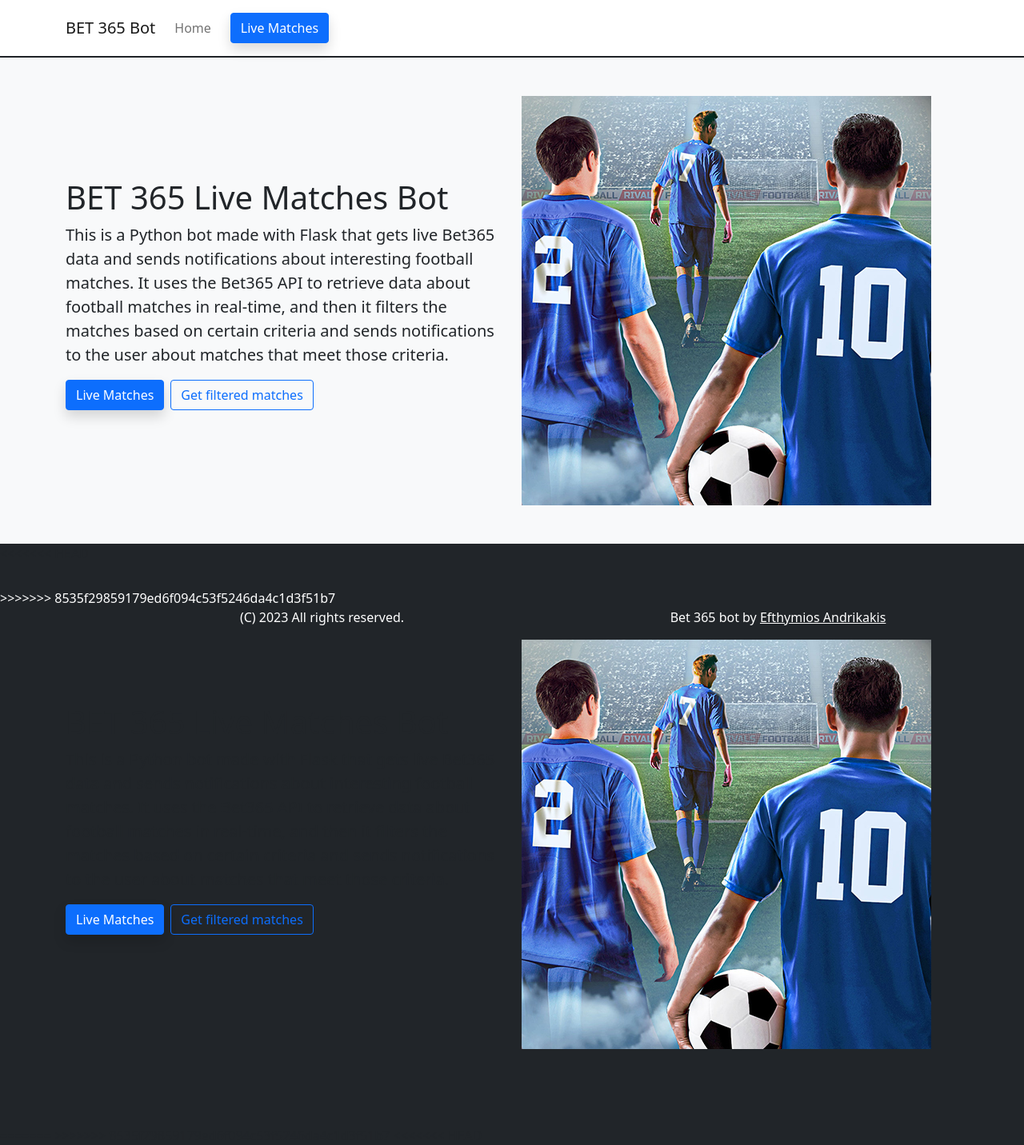
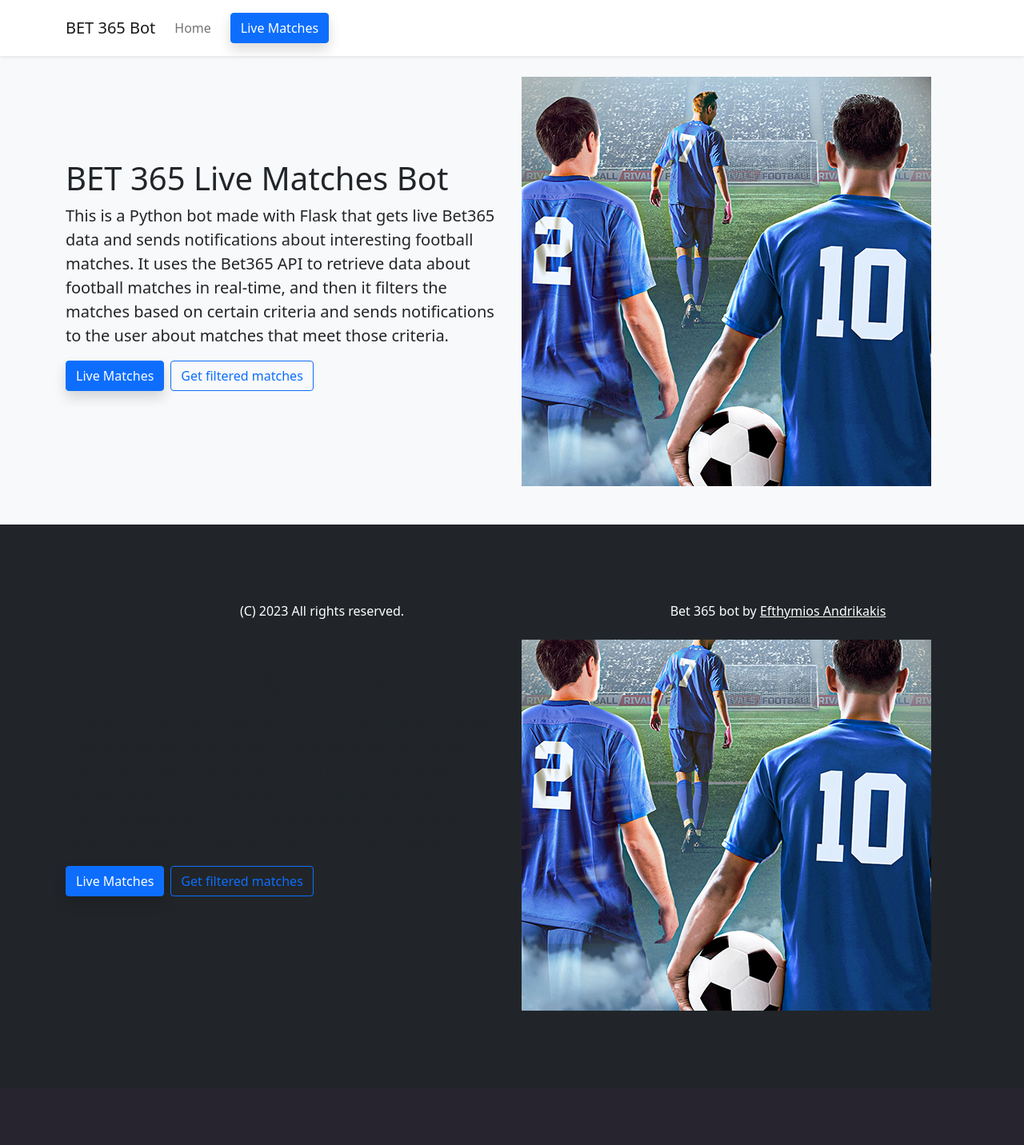
Before and after one commit to themisandri/football, a Flask app: page / in a window 1280 px wide. Shown: the whole page at 80% size. After the commit the page ends 1264 px from the top, so only its background shows below. Run offline with Flask 3, Linux system fonts and the light colour scheme; some libraries are stand-ins or nearby versions.

Commit message:
frontend changes

```diff
--- a/static/index.css
+++ b/static/index.css
@@ -1,4 +1,3 @@
-<<<<<<< HEAD
 .recommendations {
   color: red;
 }
@@ -27,10 +26,3 @@
 .page-link :hover {
   color: white;
 }
-=======
-h1 {
-  color: red;
-}
-
-
->>>>>>> 8535f29859179ed6f094c53f5246da4c1d3f51b7
--- a/templates/home.html
+++ b/templates/home.html
@@ -15,7 +15,6 @@
 </div>
 </section>
 
-<<<<<<< HEAD
 <section class="bg-dark">
     <div class="container py-5">
         <div class="row align-items-center">
@@ -29,6 +28,4 @@
 </div>
 </section>
 
-=======
->>>>>>> 8535f29859179ed6f094c53f5246da4c1d3f51b7
 {% endblock %}
--- a/templates/index.html
+++ b/templates/index.html
@@ -12,11 +12,7 @@
     <!-- Custom stylesheet - for your changes-->
     <link rel="stylesheet" href="static/index.css">
   </head>
-<<<<<<< HEAD
   <body class="bg-dark">
-=======
-  <body>
->>>>>>> 8535f29859179ed6f094c53f5246da4c1d3f51b7
 
     <!-- navbar-->
     <nav class="navbar navbar-light navbar-expand-lg fixed-top shadow-sm bg-white">
@@ -40,11 +36,7 @@
 
 
     <!-- Footer-->
-<<<<<<< HEAD
     <div class="py-4 bg-dark text-white fixed-bottom">
-=======
-    <div class="py-3 bg-dark text-white fixed-bottom">
->>>>>>> 8535f29859179ed6f094c53f5246da4c1d3f51b7
       <div class="container">
           <div class="row">
               <div class="col-md-7 text-center text-md-left">
```
Also changed, not shown: templates/bootstrap_table.html (+0 -16 lines).
